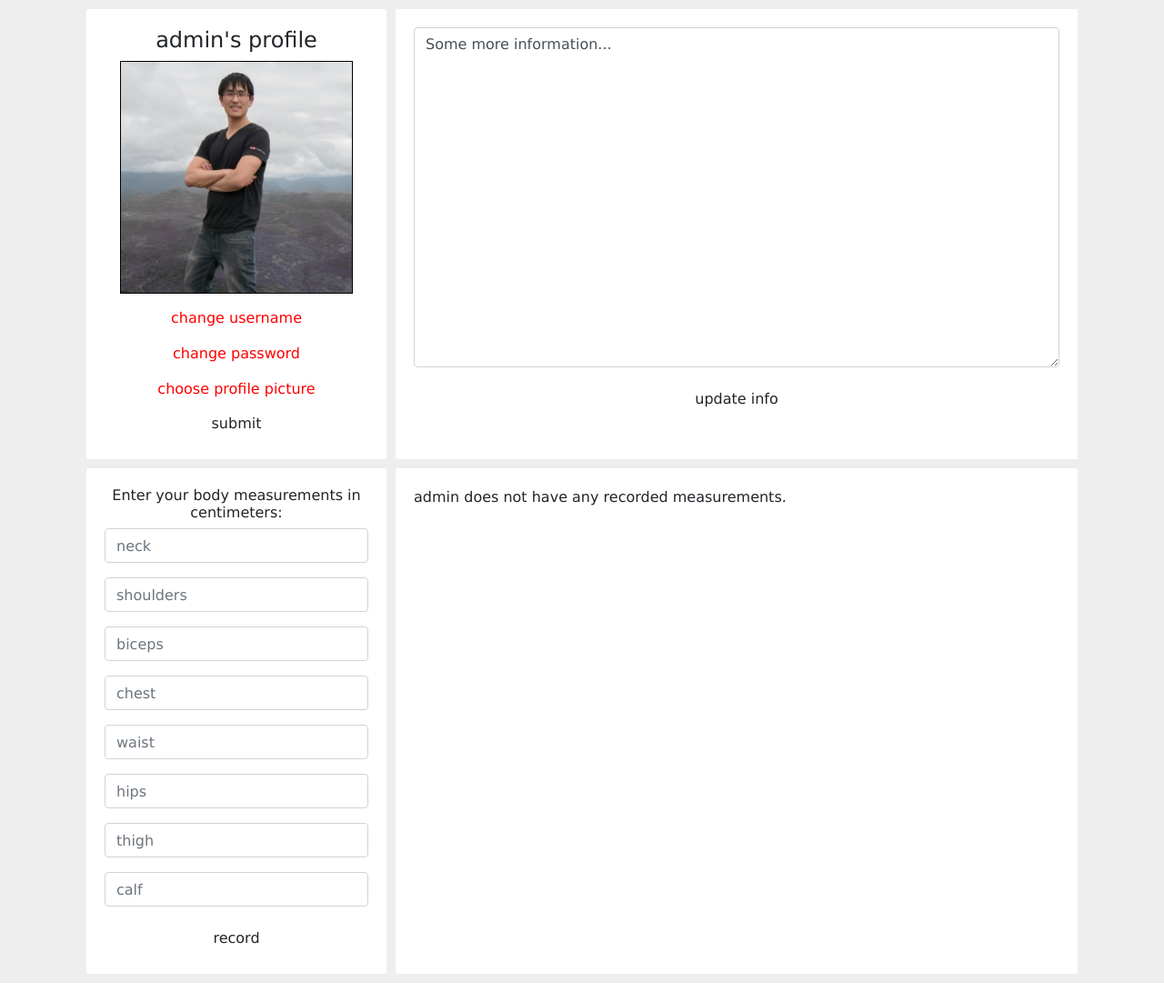
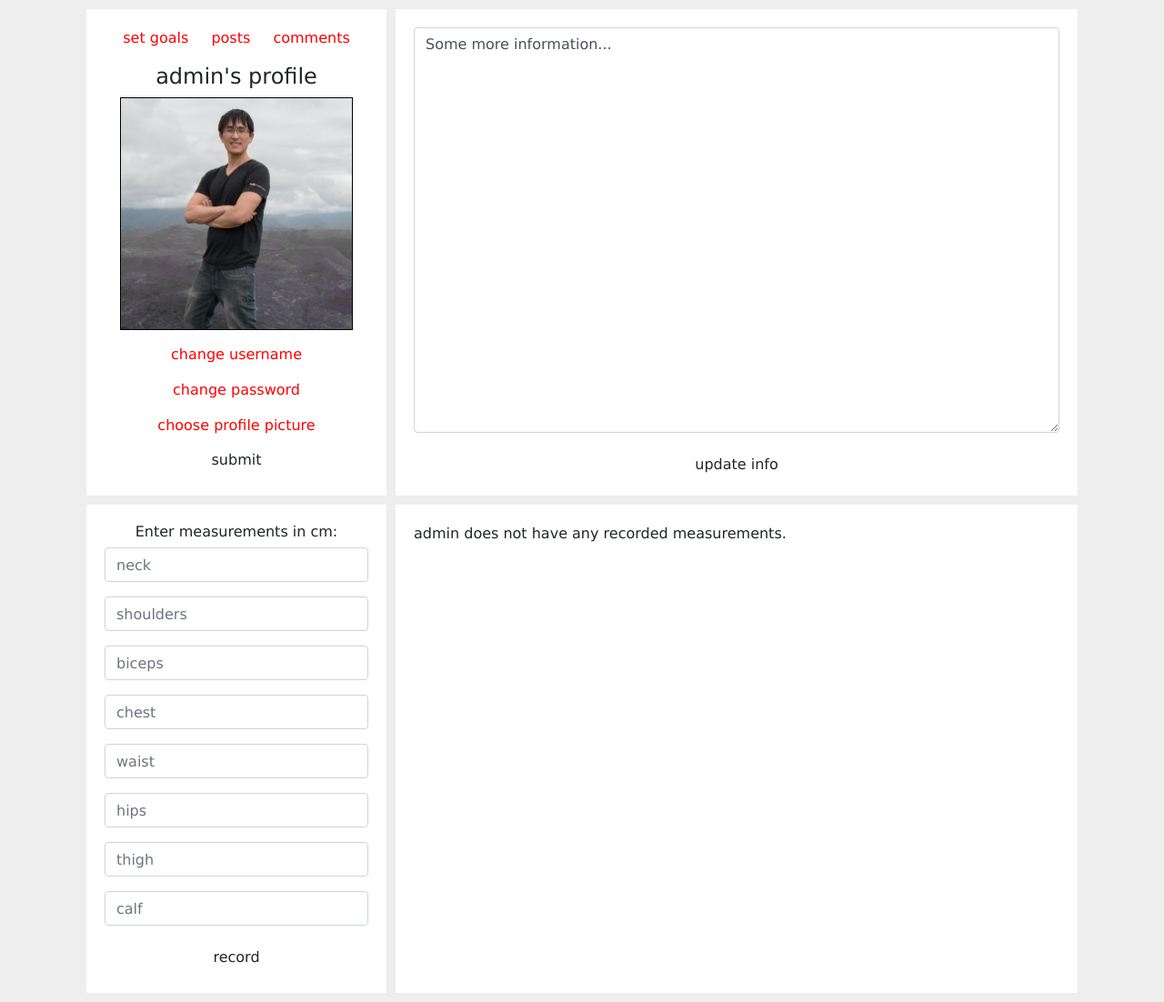
Before and after one commit to tacticaltofu/acquire-aesthetics, a Flask app: page /profile/admin in a window 1280 px wide. Shown: the part 176-1278 px from the top of the page at 91% size. Before the commit the page ends 1257 px from the top, so only its background shows below. Run offline with Flask 2, Linux system fonts and the light colour scheme; a user stored in the database is signed in; data comes from the database, SQL or seed files in the repository; both versions use the stored data as it was after the commit; some libraries are stand-ins or nearby versions.

Commit message:
user posts and comments page, allowed goals to be set

```diff
--- a/aesthetic/routes.py
+++ b/aesthetic/routes.py
@@ -4,7 +4,7 @@
 from flask_login import login_user, current_user, logout_user, login_required
 from aesthetic import app, db, bcrypt
 from aesthetic.forms import Register, Login, ChangeUsername, ChangePassword, ChangeProfilePic, CreatePost, UpdateProfileInfo, CreateMeasurement, CreateComment
-from aesthetic.models import User, Post, Measurement, Comment
+from aesthetic.models import User, Post, Measurement, Comment, Goal
 
 @app.route("/")
 @app.route("/home")
@@ -74,6 +74,12 @@
         measurement = None
         history = None
 
+    goals = Goal.query.filter_by(author=user).all()
+    if goals:
+        goal = goals[-1]
+    else:
+        goal = None
+
     form = ChangeProfilePic()
     info_form = UpdateProfileInfo()
     measure_form = CreateMeasurement()
@@ -107,7 +113,7 @@
         db.session.commit()
         flash('Measurements recorded!', 'success')
         return redirect(url_for('profile', username=current_user.username))
-    return render_template('profile.html', title='Profile', image_file=image_file, form=form, info_form=info_form, user=user, measure_form=measure_form, measurement=measurement, history=history)
+    return render_template('profile.html', title=user.username + '\'s profile', image_file=image_file, form=form, info_form=info_form, user=user, measure_form=measure_form, measurement=measurement, history=history, goal=goal)
 
 """
 @app.route("/profile/<username>")
@@ -116,6 +122,42 @@
     image_file = url_for('static', filename='profile_pics/' + user.image_file)
     return render_template('profile.html', title='Profile', image_file=image_file, user=user)
 """
+
+@app.route("/set_goals", methods=['GET', 'POST'])
+@login_required
+def set_goals():
+    form = CreateMeasurement()
+    if form.validate_on_submit():
+        goal = Goal(neck=form.neck.data,
+                      shoulders=form.shoulders.data,
+                      biceps=form.biceps.data,
+                      chest=form.chest.data,
+                      waist=form.waist.data,
+                      hips=form.hips.data,
+                      thigh=form.thigh.data,
+                      calf=form.calf.data,
+                      author=current_user)
+        db.session.add(goal)
+        db.session.commit()
+        flash('Goals set!', 'success')
+        return redirect(url_for('profile', username=current_user.username))
+    return render_template('set_goals.html', title='Set Goals', form=form)
+
+@app.route("/profile/<username>/posts")
+def user_posts(username):
+    page = request.args.get('page', 1, type=int)
+    user = User.query.filter_by(username=username).first_or_404()
+    posts = Post.query.filter_by(author=user).order_by(Post.date_posted.desc()).paginate(page=page, per_page=5)
+    title = user.username + '\'s posts'
+    return render_template('user_posts.html', posts=posts, title=title, user=user)
+
+@app.route("/profile/<username>/comments")
+def user_comments(username):
+    page = request.args.get('page', 1, type=int)
+    user = User.query.filter_by(username=username).first_or_404()
+    comments = Comment.query.filter_by(author=user).order_by(Comment.date_posted.desc()).paginate(page=page, per_page=5)
+    title = user.username + '\'s comments'
+    return render_template('user_comments.html', comments=comments, title=title, user=user)
 
 @app.route("/change_username", methods=['GET', 'POST'])
 @login_required
--- a/aesthetic/static/main.css
+++ b/aesthetic/static/main.css
@@ -127,8 +127,13 @@
 	text-align: center;
 }
 
+.profile-box div div a{
+	display: inline;
+	padding: 10px;
+}
+
 .login {
-	max-height: 520px;
+	max-height: 535px;
 	overflow: auto;
 }
 
--- a/aesthetic/templates/profile.html
+++ b/aesthetic/templates/profile.html
@@ -4,9 +4,13 @@
 		{% if current_user.is_authenticated and current_user == user %}
 			<div class="media profile-box login">
 				<div class="media-body">
+				<div class="mb-3">
+					<a href="{{ url_for('set_goals') }}">set goals</a>
+					<a href="{{ url_for('user_posts', username=user.username)}}">posts</a>
+					<a href="{{ url_for('user_comments', username=user.username) }}">comments</a>
+				</div>
 					<h4 class="media-heading">{{ user.username }}'s profile</h4>
 					<img class="profile-img" src="{{ image_file }}">
-
 						<a href="{{ url_for('change_username') }}">change username</a>
 						<a href="{{ url_for('change_password') }}">change password</a>
 						<form method="POST" action="" enctype="multipart/form-data">
@@ -26,6 +30,10 @@
 		{% else %}
 			<div class="media profile-box logout">
 				<div class="media-body">
+				<div class="mb-3">
+					<a href="{{ url_for('user_posts', username=user.username)}}">posts</a>
+					<a href="{{ url_for('user_comments', username=user.username) }}">comments</a>
+				</div>
 					<h4 class="media-heading">{{ user.username }}'s profile</h4>
 					<img class="profile-img" src="{{ image_file }}">
 				</div>
@@ -36,7 +44,7 @@
 				<div class="media-body">
 					<form method="POST" action="">
 						{{ info_form.hidden_tag() }}
-						{{ info_form.about_me(class="form-control mb-3", rows="15") }}
+						{{ info_form.about_me(class="form-control mb-3", rows="18") }}
 						{{ info_form.update_info(class="btn btn-default btn-block") }}
 					</form>
 				</div>
@@ -54,7 +62,7 @@
 				<div class="media-body">
 					<form method="POST" action="">
 						{{ measure_form.hidden_tag() }}
-						<h6>Enter your body measurements in centimeters:</h6>
+						<h6>Enter measurements in cm:</h6>
 						{{ measure_form.neck(class="form-control mb-3") }}
 						{{ measure_form.shoulders(class="form-control mb-3") }}
 						{{ measure_form.biceps(class="form-control mb-3") }}
@@ -68,42 +76,42 @@
 				</div>
 			</div>
 				{% else %}
-					{% if measurement %}
+					{% if goal %}
 						<div class="media current-stats">
 							<div class="media-body">
-								<h6>{{ user.username}}'s stats as of {{ measurement.date_recorded.strftime("%Y-%m-%d") }}</h6>
+								<h6 class="text-center">{{ user.username}}'s goals as of {{ goal.date_recorded.strftime("%Y-%m-%d") }}</h6>
 								<table class="table table-hover">
 									<tr>
 										<td>Neck</td>
-										<td>{{ measurement.neck|round(1, 'floor') }}cm</td>
+										<td>{{ goal.neck|round(1, 'floor') }}cm</td>
 									</tr>
 									<tr>
 										<td>Shoulders</td>
-										<td>{{ measurement.shoulders|round(1, 'floor') }}cm</td>
+										<td>{{ goal.shoulders|round(1, 'floor') }}cm</td>
 									</tr>
 									<tr>
 										<td>Biceps</td>
-										<td>{{ measurement.biceps|round(1, 'floor') }}cm</td>
+										<td>{{ goal.biceps|round(1, 'floor') }}cm</td>
 									</tr>
 									<tr>
 										<td>Chest</td>
-										<td>{{ measurement.chest|round(1, 'floor') }}cm</td>
+										<td>{{ goal.chest|round(1, 'floor') }}cm</td>
 									</tr>
 									<tr>
 										<td>Waist</td>
-										<td>{{ measurement.waist|round(1, 'floor') }}cm</td>
+										<td>{{ goal.waist|round(1, 'floor') }}cm</td>
 									</tr>
 									<tr>
 										<td>Hips</td>
-										<td>{{ measurement.hips|round(1, 'floor') }}cm</td>
+										<td>{{ goal.hips|round(1, 'floor') }}cm</td>
 									</tr>
 									<tr>
 										<td>Thigh</td>
-										<td>{{ measurement.thigh|round(1, 'floor') }}cm</td>
+										<td>{{ goal.thigh|round(1, 'floor') }}cm</td>
 									</tr>
 									<tr>
 										<td>Calf</td>
-										<td>{{ measurement.calf|round(1, 'floor') }}cm</td>
+										<td>{{ goal.calf|round(1, 'floor') }}cm</td>
 									</tr>
 								</table>
 							</div>
@@ -111,7 +119,7 @@
 					{% else %}
 						<div class="media">
 							<div class="media-body record-form">
-								<p>{{ user.username }} has not recorded any measurements yet.</p>
+								<p>{{ user.username }} has not set themselves any goals yet.</p>
 							</div>
 						</div>
 					{% endif %}
```
Also changed, not shown: aesthetic/models.py (+18 -0 lines), aesthetic/templates/set_goals.html (added, +19 -0 lines), aesthetic/templates/user_comments.html (added, +39 -0 lines), aesthetic/templates/user_posts.html (added, +37 -0 lines), aesthetic/site.db, aesthetic/static/profile_pics/5b4a069b4d98f76e.jpg (added).
